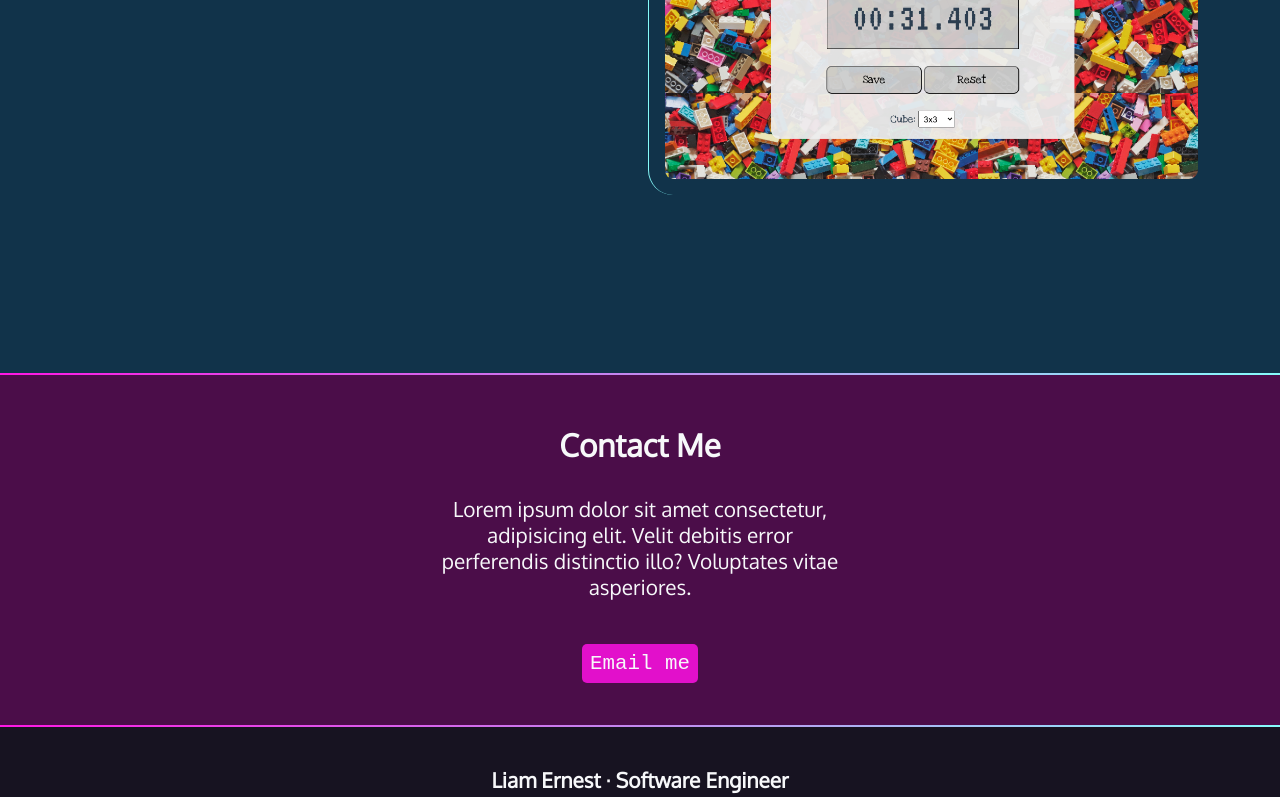
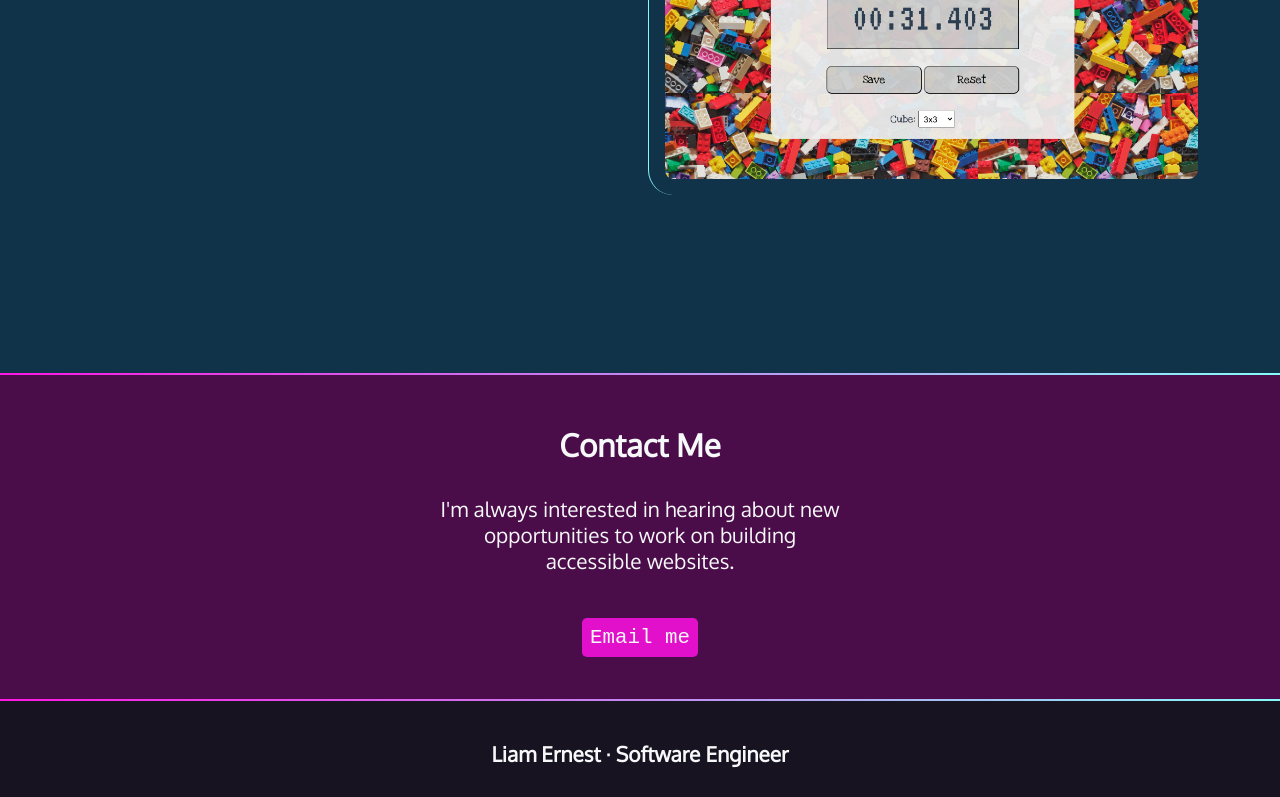
Before and after one commit to lernest/liam-e, a Vue app: page / in a window 1280 px wide. Shown: the part 1498-2295 px from the top of the page. Built offline with nearby package versions, Linux system fonts and the light colour scheme; a web font is replaced by a local one.

Commit message:
formatting

```diff
--- a/src/components/Projects.vue
+++ b/src/components/Projects.vue
@@ -77,6 +77,8 @@ export default {
 
   #projects{
     padding: 4rem 1rem;
+    max-width: 1200px;
+    margin: auto;
   }
 
   #projects h2{
--- a/src/views/Home.vue
+++ b/src/views/Home.vue
@@ -16,7 +16,7 @@
     <div class="contact-section">
       <section id="contact">
         <h2>Contact Me</h2>
-        <p>Lorem ipsum dolor sit amet consectetur, adipisicing elit. Velit debitis error perferendis distinctio illo? Voluptates vitae asperiores.</p>
+        <p>I'm always interested in hearing about new opportunities to work on building accessible websites.</p>
         <p><a href="mailto:liamjohnernest@gmail.com" class="button">Email me</a></p>
       </section>
     </div>
```
